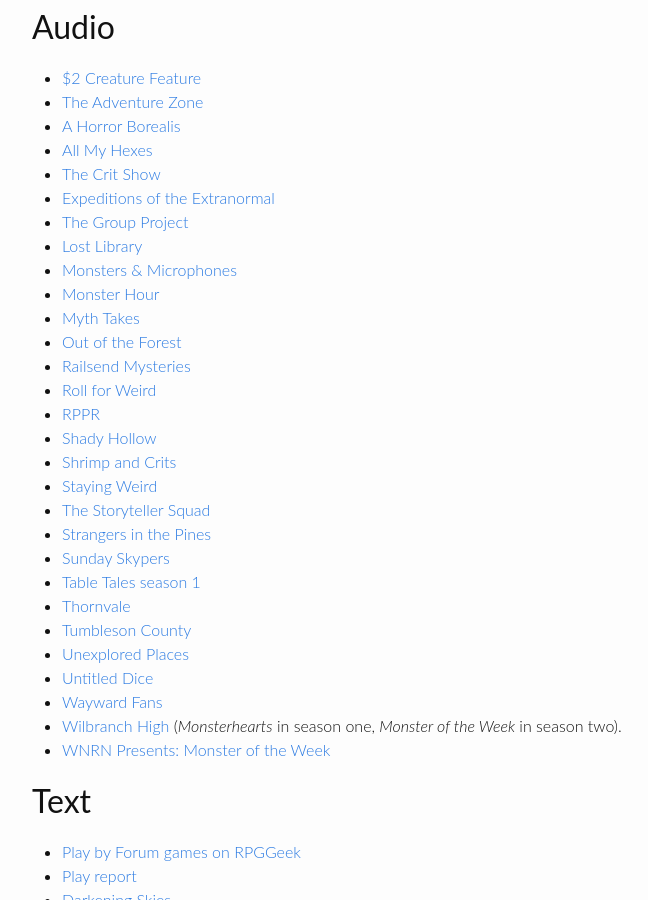
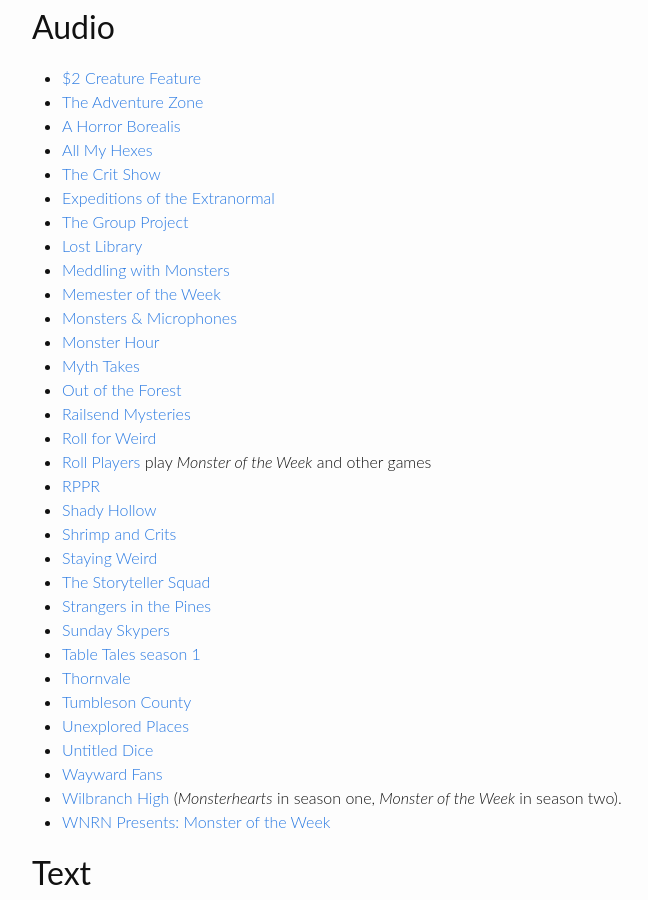
Before and after one commit to michael-sands/generic_games_site, a Jekyll site: the page built from motw_actual_plays.md, in a window 1280 px wide and 900 px high, scrolled down 620 px. Shown: the whole window, without its empty margins (238-886 px from the left). Built offline with Jekyll 4.4.1, drawn with Linux system fonts in a browser that asks for light colours.

Commit message:
add a couple more

```diff
--- a/motw_actual_plays.md
+++ b/motw_actual_plays.md
@@ -33,12 +33,15 @@
 * [Expeditions of the Extranormal](https://theumbraltheater.podbean.com/)
 * [The Group Project](https://thegroupproject.com/)
 * [Lost Library](https://itunes.apple.com/us/podcast/the-lost-library/id1358744382)
+* [Meddling with Monsters](https://open.spotify.com/show/4O7zrvnnppFzljtxNxmRLD?nd=1)
+* [Memester of the Week](https://anchor.fm/jason-myers39)
 * [Monsters & Microphones](https://anchor.fm/monstersandmicrophones)
 * [Monster Hour](https://podcasts.apple.com/us/podcast/monster-hour/id1473549676?fbclid=IwAR3SLdw5BEsat3X8FQgwzORXb2_3iOeaAv7R-x0lg9Y6MtZ57u6735zNmJM)
 * [Myth Takes](https://open.spotify.com/show/5LDvlARiOYzuHwxjHY7DoH)
 * [Out of the Forest](https://anchor.fm/theforestcast)
 * [Railsend Mysteries](https://anchor.fm/railsend-mysteries)
 * [Roll for Weird](https://www.majesticgoose.com/podcasts/roll-for-weird)
+* [Roll Players](https://roll-players.pinecast.co/) play _Monster of the Week_ and other games
 * [RPPR](http://actualplay.roleplayingpublicradio.com/category/systems/powered-by-the-apocalypse/monster-of-the-week/)
 * [Shady Hollow](http://welcometoshadyhollow.com/)
 * [Shrimp and Crits](https://linktr.ee/shrimpandcrits)
```
